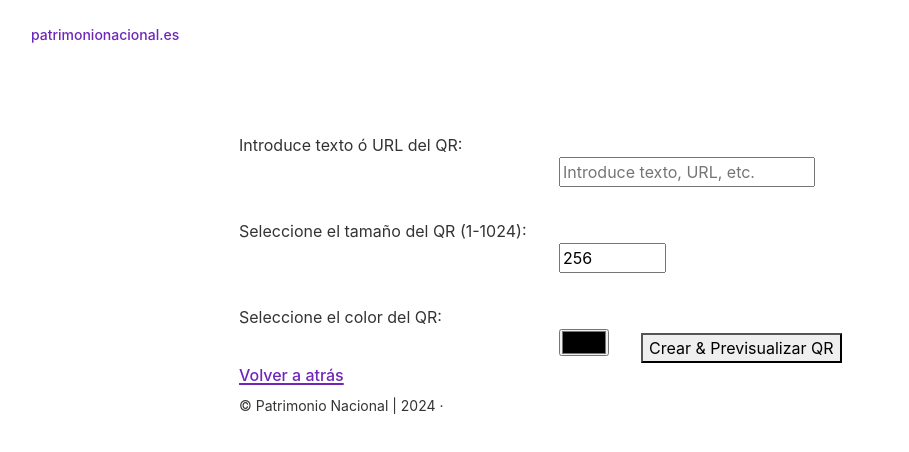
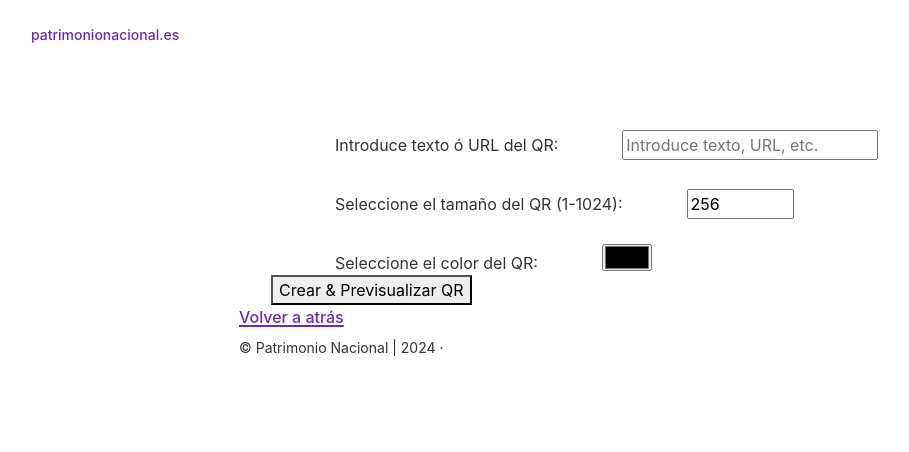
Before and after one commit to acuati/appqr, a Gatsby site: page /crear in a window 1280 px wide. Shown: the whole page, without its empty margins (1-910 px from the left). Built offline with nearby package versions, Linux system fonts and the light colour scheme; Gatsby itself is replaced by a stand-in of ours.

Commit message:
actualizo cambios

```diff
--- a/src/components/index.module.css
+++ b/src/components/index.module.css
@@ -80,13 +80,18 @@ form {
 
 label {
   margin-top: 2em;
-  margin-right: 25em;
+  margin-left: 6em;
+  margin-right: 2em;
 }
 
 input{
-  margin-left: 20em;
+  margin-left: 2em;
 }
 button {
+ margin-right: 20em;
+ margin-left: 2em;
+}
 
-  margin-left: 2em;
-}
+/* .collapseinformacion {
+
+} */
--- a/src/pages/index.js
+++ b/src/pages/index.js
@@ -84,8 +84,8 @@ const IndexPage = () => (
         GENERADOR DE QRS
       </h1>
 
-      <Link to="/acceso">ACCESO</Link><br></br><br></br>
-      <CollapseInformacion></CollapseInformacion><br></br>
+      <Link to="/acceso">ACCESO</Link>
+      <CollapseInformacion></CollapseInformacion>
       {samplePageLinks.map((link, i) => (
           <React.Fragment key={link.url}>
             <Link to={link.url}>{link.text}</Link>
```
